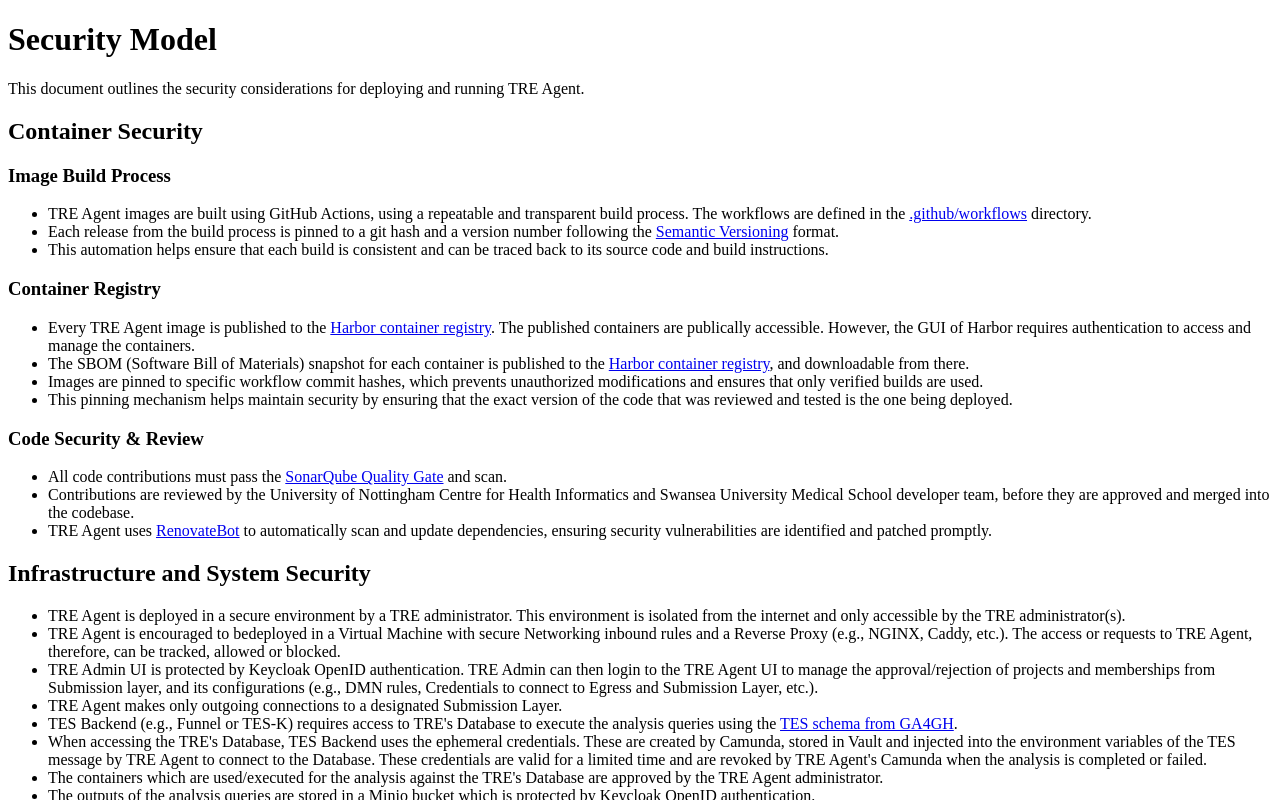
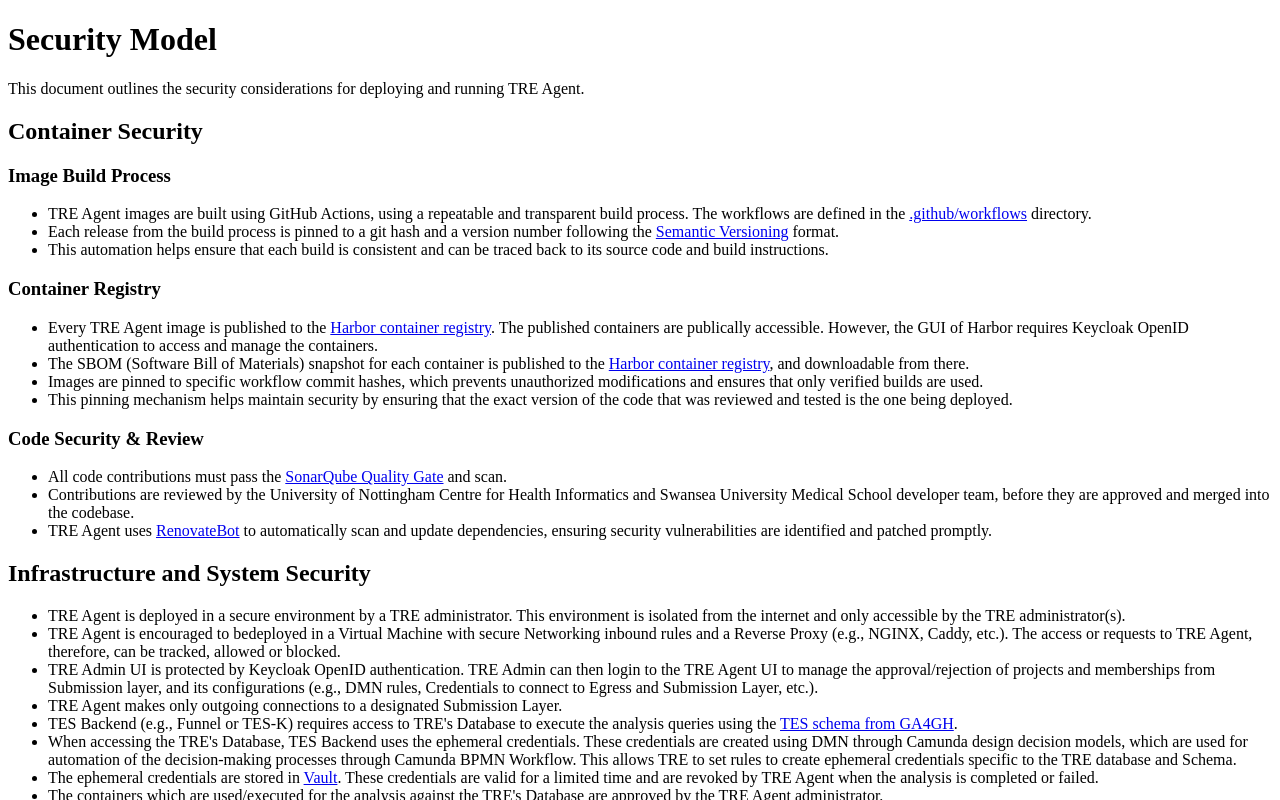
Before and after one commit to federated-research/docs, a Next.js app in the folder website/: page /tre_agent/security in a window 1280 px wide. Shown: the top 800 px of the page. Built offline with nearby package versions, Linux system fonts and the light colour scheme.

Commit message:
improve docs

```diff
--- a/website/pages/tre_agent/security.mdx
+++ b/website/pages/tre_agent/security.mdx
@@ -12,7 +12,7 @@
 
 ### Container Registry
 
-- Every TRE Agent image is published to the [Harbor container registry](https://harbor.federated-analytics.ac.uk/). The published containers are publically accessible. However, the GUI of Harbor requires authentication to access and manage the containers.
+- Every TRE Agent image is published to the [Harbor container registry](https://harbor.federated-analytics.ac.uk/). The published containers are publically accessible. However, the GUI of Harbor requires Keycloak OpenID authentication to access and manage the containers.
 - The SBOM (Software Bill of Materials) snapshot for each container is published to the [Harbor container registry](https://harbor.federated-analytics.ac.uk/), and downloadable from there.
 - Images are pinned to specific workflow commit hashes, which prevents unauthorized modifications and ensures that only verified builds are used.
 - This pinning mechanism helps maintain security by ensuring that the exact version of the code that was reviewed and tested is the one being deployed.
@@ -30,8 +30,9 @@
 - TRE Admin UI is protected by Keycloak OpenID authentication. TRE Admin can then login to the TRE Agent UI to manage the approval/rejection of projects and memberships from Submission layer, and its configurations (e.g., DMN rules, Credentials to connect to Egress and Submission Layer, etc.).
 - TRE Agent makes only outgoing connections to a designated Submission Layer.
 - TES Backend (e.g., Funnel or TES-K) requires access to TRE's Database to execute the analysis queries using the [TES schema from GA4GH](https://ga4gh.github.io/task-execution-schemas/docs/#tag/TaskService/operation/CreateTask).
-- When accessing the TRE's Database, TES Backend uses the ephemeral credentials. These are created by Camunda, stored in Vault and injected into the environment variables of the TES message by TRE Agent to connect to the Database.
-  These credentials are valid for a limited time and are revoked by TRE Agent's Camunda when the analysis is completed or failed.
+- When accessing the TRE's Database, TES Backend uses the ephemeral credentials. These credentials are created using DMN through Camunda design decision models, which are used for automation of the decision-making processes through Camunda BPMN Workflow.
+  This allows TRE to set rules to create ephemeral credentials specific to the TRE database and Schema.
+- The ephemeral credentials are stored in [Vault](https://developer.hashicorp.com/vault). These credentials are valid for a limited time and are revoked by TRE Agent when the analysis is completed or failed.
 - The containers which are used/executed for the analysis against the TRE's Database are approved by the TRE Agent administrator.
 - The outputs of the analysis queries are stored in a Minio bucket which is protected by Keycloak OpenID authentication.
 - Before the outputs are released to the researchers (at Submission layer), they are reviewed by a designated human reviewer who is authenticated and authorised by Keycloak. This is the Egress process.
```
